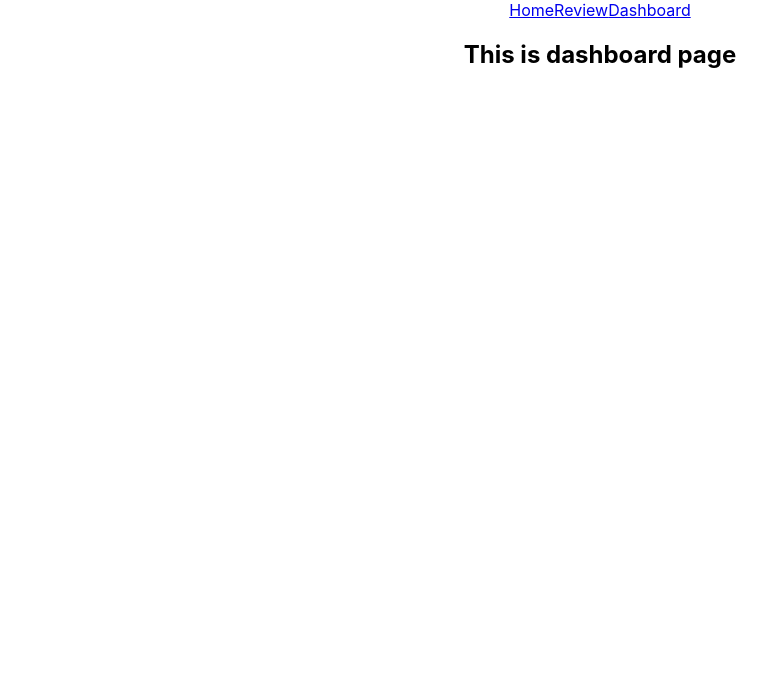
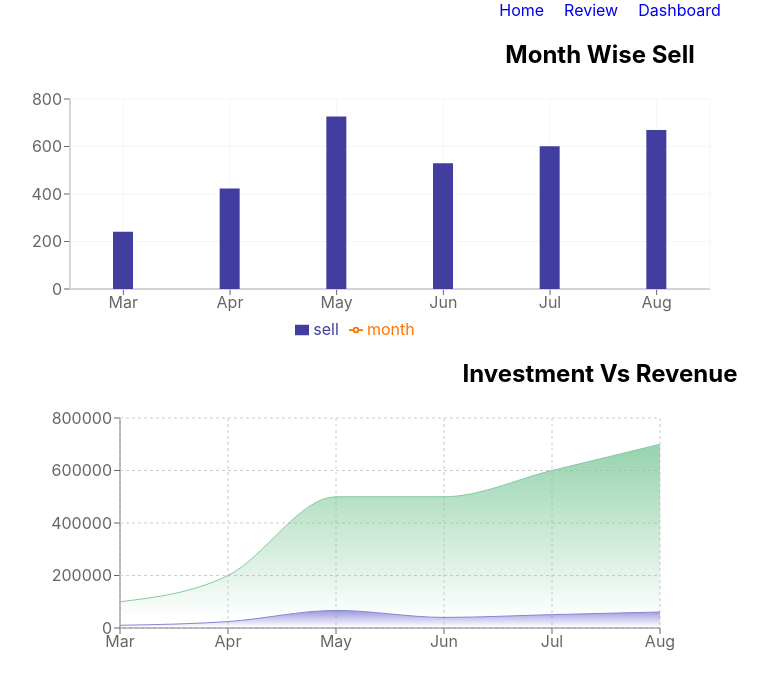
Before and after one commit to Saimon8420/product-analysis, a React (Create React App) app: page /dashboard in a window 1280 px wide. Shown: the top 690 px of the page, without its empty margins (40-808 px from the left). Built offline with nearby package versions, Linux system fonts and the light colour scheme.

Commit message:
rechart added on dashboard

```diff
--- a/package.json
+++ b/package.json
@@ -10,6 +10,7 @@
     "react-dom": "^18.2.0",
     "react-router-dom": "^6.3.0",
     "react-scripts": "5.0.1",
+    "recharts": "^2.1.13",
     "web-vitals": "^2.1.4"
   },
   "scripts": {
--- a/src/components/Dashboard/Dashboard.js
+++ b/src/components/Dashboard/Dashboard.js
@@ -1,9 +1,79 @@
 import React from 'react';
-
+import { AreaChart, ComposedChart, Area, XAxis, YAxis, CartesianGrid, Tooltip, Legend, Bar, Line } from 'recharts';
 const Dashboard = () => {
+    const data = [
+        {
+            "month": "Mar",
+            "investment": 100000,
+            "sell": 241,
+            "revenue": 10401
+        },
+        {
+            "month": "Apr",
+            "investment": 200000,
+            "sell": 423,
+            "revenue": 24500
+        },
+        {
+            "month": "May",
+            "investment": 500000,
+            "sell": 726,
+            "revenue": 67010
+        },
+        {
+            "month": "Jun",
+            "investment": 500000,
+            "sell": 529,
+            "revenue": 40405
+        },
+        {
+            "month": "Jul",
+            "investment": 600000,
+            "sell": 601,
+            "revenue": 50900
+        },
+        {
+            "month": "Aug",
+            "investment": 700000,
+            "sell": 670,
+            "revenue": 61000
+        }
+    ]
     return (
         <div>
-            <h2>This is dashboard page</h2>
+            <div>
+                <h2>Month Wise Sell</h2>
+                <ComposedChart width={800} height={250} data={data}
+                    margin={{ top: 10, right: 50, left: 50, bottom: 0 }} >
+                    <XAxis dataKey="month" />
+                    <YAxis dataKey="sell" />
+                    <Tooltip />
+                    <Legend />
+                    <CartesianGrid stroke="#f5f5f5" />
+                    <Bar dataKey="sell" barSize={20} fill="#413ea0" />
+                    <Line type="monotone" dataKey="month" stroke="#ff7300" />
+                </ComposedChart>
+            </div>
+            <h2>Investment Vs Revenue</h2>
+            <AreaChart width={800} height={250} data={data}
+                margin={{ top: 10, right: 100, left: 100, bottom: 0 }}>
+                <defs>
+                    <linearGradient id="colorUv" x1="0" y1="0" x2="0" y2="1">
+                        <stop offset="5%" stopColor="#8884d8" stopOpacity={0.8} />
+                        <stop offset="95%" stopColor="#8884d8" stopOpacity={0} />
+                    </linearGradient>
+                    <linearGradient id="colorPv" x1="0" y1="0" x2="0" y2="1">
+                        <stop offset="5%" stopColor="#82ca9d" stopOpacity={0.8} />
+                        <stop offset="95%" stopColor="#82ca9d" stopOpacity={0} />
+                    </linearGradient>
+                </defs>
+                <XAxis dataKey="month" />
+                <YAxis dataKey="investment" />
+                <CartesianGrid strokeDasharray="3 3" />
+                <Tooltip />
+                <Area type="monotone" dataKey="revenue" stroke="#8884d8" fillOpacity={1} fill="url(#colorUv)" />
+                <Area type="monotone" dataKey="investment" stroke="#82ca9d" fillOpacity={1} fill="url(#colorPv)" />
+            </AreaChart>
         </div>
     );
 };
--- a/src/components/Header/Header.css
+++ b/src/components/Header/Header.css
@@ -0,0 +1,4 @@
+nav a {
+    margin-left: 20px;
+    text-decoration: none;
+}
--- /dev/null
+++ b/src/components/Home/Home.css
@@ -0,0 +1,26 @@
+.display-site {
+    display: flex;
+    gap: 20px;
+    align-items: center;
+    justify-content: space-between;
+    margin: 0px 20px 0px 20px;
+}
+
+.display-site img {
+    height: 500px;
+    width: 450px;
+}
+
+.review {
+    display: flex;
+    /* grid-template-rows: repeat(1, 1fr); */
+    gap: 20px;
+    margin: 20px 0px 20px 0px;
+}
+
+.each-review {
+    text-align: center;
+    padding: 5px;
+    box-shadow: rgba(0, 0, 0, 0.16) 0px 3px 6px, rgba(0, 0, 0, 0.23) 0px 3px 6px;
+    border-radius: 10px;
+}
--- a/src/components/Home/Home.js
+++ b/src/components/Home/Home.js
@@ -1,8 +1,35 @@
 import React from 'react';
+import './Home.css';
+import { Link } from 'react-router-dom';
+import LoadData from '../../hooks/customHook';
 const Home = () => {
+    const [reviews, setReviews] = LoadData();
     return (
         <div>
-            <h2>This is home</h2>
+            <div className='display-site'>
+                <div>
+                    <h2>Yamaha MT-15 V.2</h2>
+                    <h4>Dark side of Japan, your next power house. Master of Torque</h4>
+                    <p>Features:</p>
+                    <p>Displacement:155 cc, Engine Type:Liquid cooled, 4-stroke, SOHC, 4-valve, No. of Cylinders:1, Max Power:18.4 PS @ 10000 rpm, Max Torque:14.1 Nm @ 7500 rpm,
+                        Front Brake:Disc, with single channel ABS,
+                        Rear Brake:Disc,Fuel Capacity:10 L</p>
+                </div>
+                <img src="https://24newsdaily.com/wp-content/uploads/2022/04/Yamaha-MT-15-V2.jpg" alt="" />
+            </div>
+            <h3>Customer Reviews: {reviews.length}</h3>
+            <div className='review'>
+                {reviews.map(review => (
+                    <div className='each-review'>
+                        <p>Name: {review.name}</p>
+                        <p>Review: {review.review}</p>
+                        <p>Ratings: {review.ratings}
+                        </p>
+                    </div>
+                ))}
+            </div>
+            <Link to='/review'>
+                <button>See All Reviews</button></Link>
         </div>
     );
 };
--- a/src/components/Reviews/Reviews.js
+++ b/src/components/Reviews/Reviews.js
@@ -1,9 +1,19 @@
 import React from 'react';
-
+import LoadData from '../../hooks/customHook';
 const Reviews = () => {
+    const [reviews, setReviews] = LoadData();
     return (
         <div>
-            <h2>This is review page</h2>
+            <div className='review'>
+                {reviews.map(review => (
+                    <div className='each-review'>
+                        <p>Name: {review.name}</p>
+                        <p>Review: {review.review}</p>
+                        <p>Ratings: {review.ratings}
+                        </p>
+                    </div>
+                ))}
+            </div>
         </div>
     );
 };
--- /dev/null
+++ b/src/hooks/customHook.js
@@ -0,0 +1,12 @@
+import { useEffect, useState } from "react"
+
+const LoadData = () => {
+    const [reviews, setReviews] = useState([]);
+    useEffect(() => {
+        fetch('reviewData.json')
+            .then(res => res.json())
+            .then(data => setReviews(data));
+    }, [])
+    return [reviews, setReviews];
+}
+export default LoadData;
```
Also changed, not shown: public/reviewData.json (added, +38 -0 lines), 1 other file (tests, documents, lock files or other folders).
